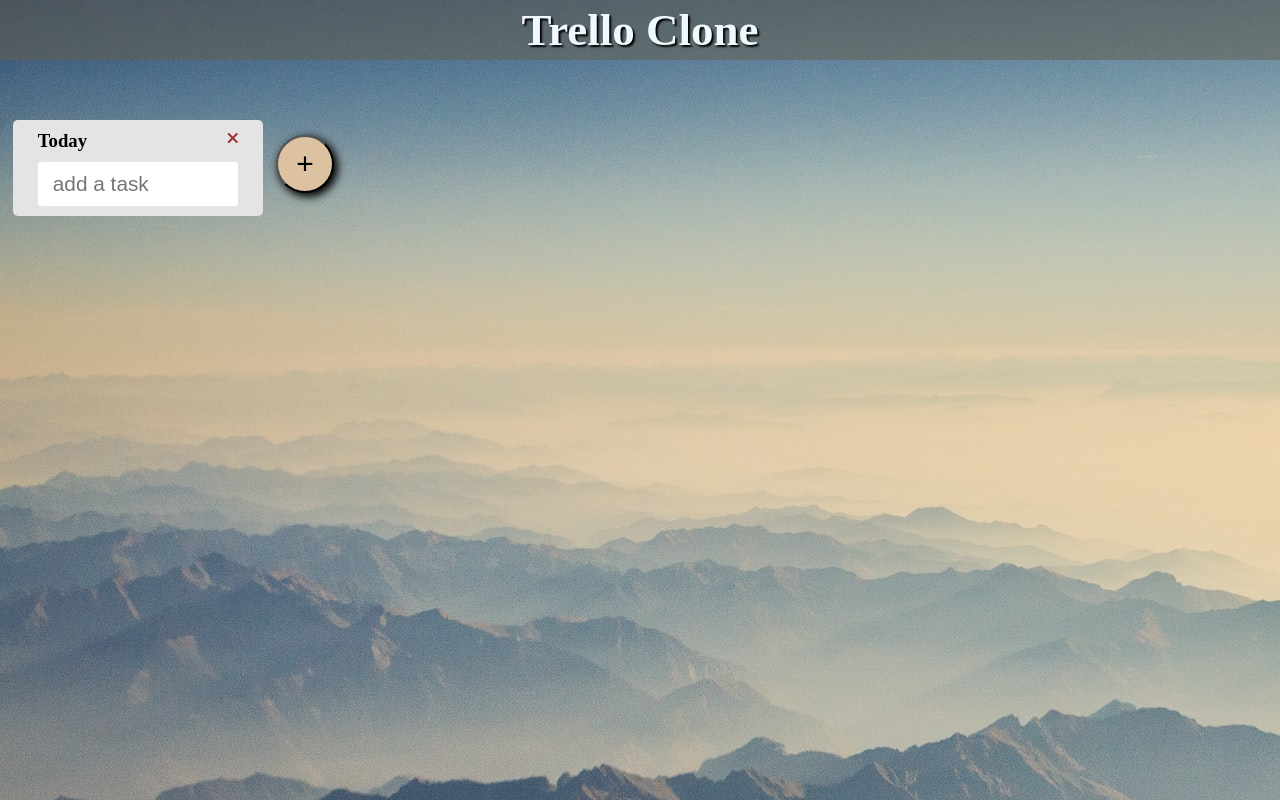
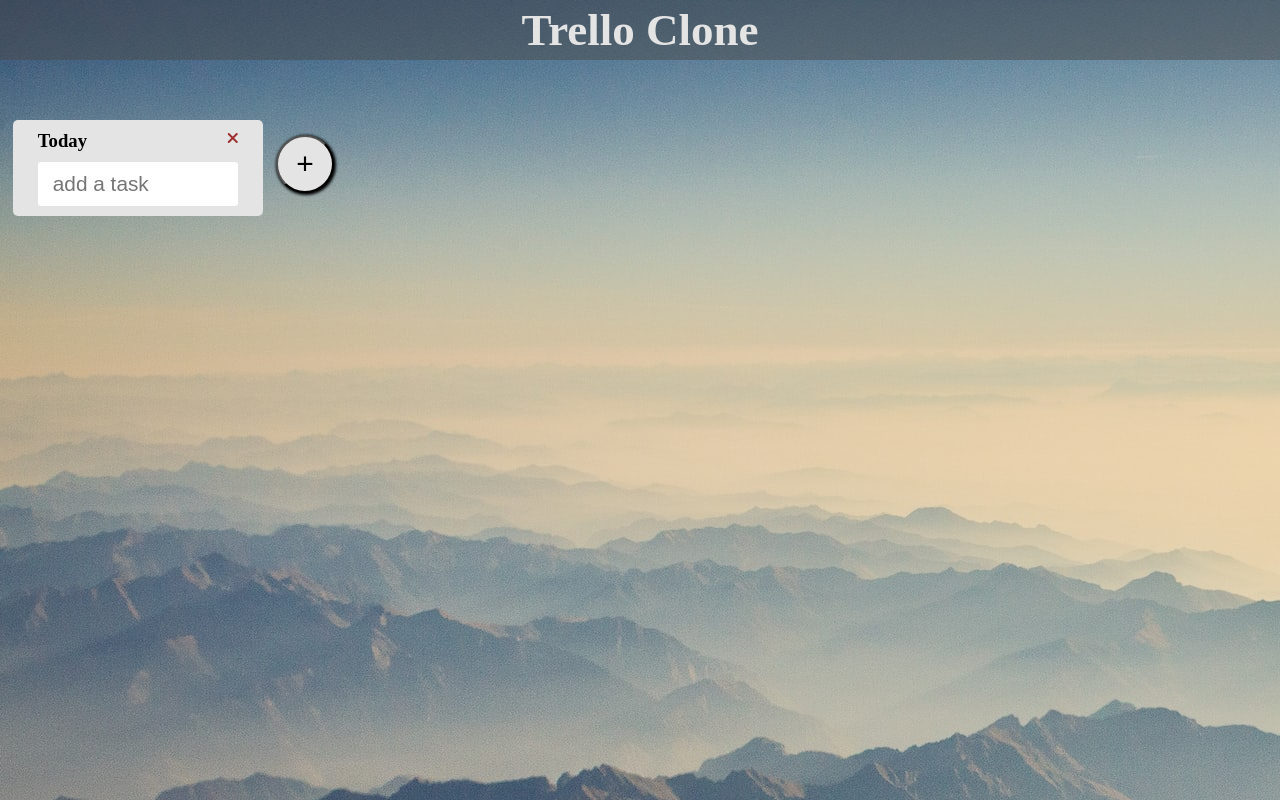
Before and after one commit to sorakawa101/trello-clone, a React (Create React App) app: page / in a window 1280 px wide. Built offline with nearby package versions, Linux system fonts and the light colour scheme.

Commit message:
completed

```diff
--- a/src/components/header/Header.jsx
+++ b/src/components/header/Header.jsx
@@ -4,7 +4,7 @@ export const Header = () => {
     return (
         <div>
             <header>
-                <h1>Trello Clone</h1>
+                <h2>Trello Clone</h2>
             </header>
         </div>
     )
--- a/src/index.css
+++ b/src/index.css
@@ -4,18 +4,17 @@
     padding: 0;
 }
 
-h1 {
+h2 {
     font-size: 45px;
-    color: aliceblue;
+    color: rgb(228, 228, 228);
     font-weight: bold;
-    text-shadow: 2px 2px 2px black;
 }
 
 header {
     text-align: center;
     padding: 4px 10%;
     margin-bottom: 50px;
-    background-color: rgb(102, 94, 74, .5);
+    background-color: rgb(75, 75, 75, .5);
 }
 
 .app {
@@ -92,15 +91,15 @@ header {
     padding: 10px 18px;
     border-radius: 9999px; /* font-sizeと合わせて、ボタンを新円にするテクニック */
     font-size: 30px;
-    background-color: rgb(221, 194, 162);
-    box-shadow: 3px 3px 8px 1px black;
+    background-color: rgb(228, 228, 228);
+    box-shadow: 1px 1px 3px 1px black;
     cursor: pointer;
     transition: all 0.3s; /* 沈み込む速度(transform)をゆっくりに */
 }
 
 .addTaskCardButton:hover {
     box-shadow: none;
-    transform: translate(3px, 3px);
+    transform: translate(1px, 1px);
 }
 
 .taskCardTitleAndTaskCardDeleteButtonArea {
```
